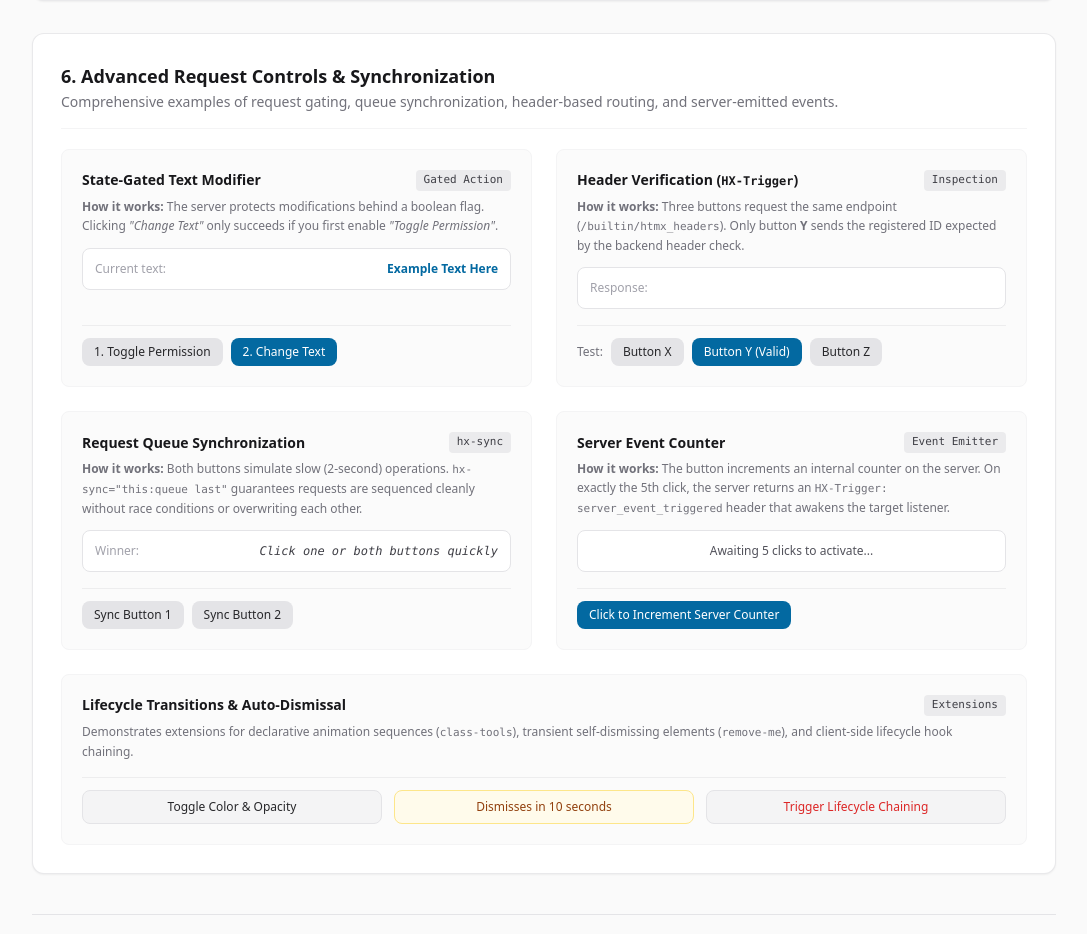
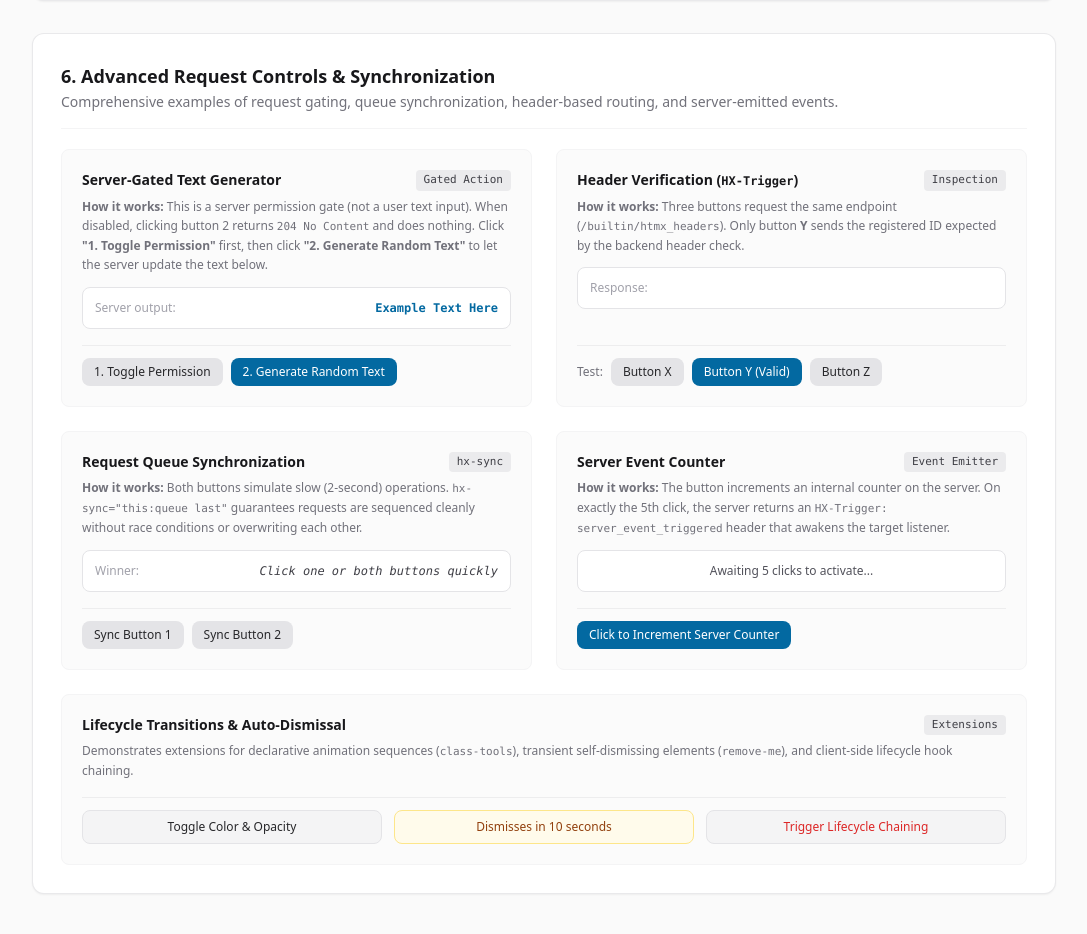
Before and after one commit to CFMVCarlos/FastAPI-HTMX-Jinja2, a FastAPI app: page / in a window 1280 px wide. Shown: the part 2161-3095 px from the top of the page, without its empty margins (96-1183 px from the left). Run offline with FastAPI, Linux system fonts and the light colour scheme; some libraries are stand-ins or nearby versions.

Commit message:
docs(ui): clarify server-gated text generator behavior and button labels

```diff
--- a/templates/index.html
+++ b/templates/index.html
@@ -355,19 +355,19 @@
 
           <div class="grid grid-cols-1 md:grid-cols-2 gap-6">
 
-            <!-- Card 1: State Gated Text Editor -->
+            <!-- Card 1: State Gated Text Generator -->
             <div class="p-5 rounded-lg bg-zinc-50/75 border border-zinc-100 flex flex-col justify-between">
               <div>
                 <div class="flex items-center justify-between">
-                  <h3 class="text-sm font-semibold text-zinc-900">State-Gated Text Modifier</h3>
+                  <h3 class="text-sm font-semibold text-zinc-900">Server-Gated Text Generator</h3>
                   <span class="text-[11px] font-mono bg-zinc-200/70 text-zinc-700 px-2 py-0.5 rounded">Gated Action</span>
                 </div>
                 <p class="text-xs text-zinc-500 mt-1.5 leading-relaxed">
-                  <strong>How it works:</strong> The server protects modifications behind a boolean flag. Clicking <em>"Change Text"</em> only succeeds if you first enable <em>"Toggle Permission"</em>.
+                  <strong>How it works:</strong> This is a server permission gate (not a user text input). When disabled, clicking button 2 returns <code class="font-mono text-[11px]">204 No Content</code> and does nothing. Click <strong>"1. Toggle Permission"</strong> first, then click <strong>"2. Generate Random Text"</strong> to let the server update the text below.
                 </p>
                 <div class="mt-3 p-3 bg-white border border-zinc-200 rounded-lg flex items-center justify-between">
-                  <span class="text-xs text-zinc-400">Current text:</span>
-                  <span id="response_span_text_to_edit" class="text-xs font-semibold text-brand-600">Example Text Here</span>
+                  <span class="text-xs text-zinc-400">Server output:</span>
+                  <span id="response_span_text_to_edit" class="text-xs font-semibold text-brand-600 font-mono">Example Text Here</span>
                 </div>
               </div>
               <div class="mt-4 pt-3 border-t border-zinc-200/60 flex items-center gap-2">
@@ -375,7 +375,7 @@
                   1. Toggle Permission
                 </button>
                 <button id="response_change_button" hx-post="/builtin/response_change" hx-target="#response_span_text_to_edit" class="px-3 py-1.5 bg-brand-600 text-white rounded-lg text-xs font-medium hover:bg-brand-700 transition">
-                  2. Change Text
+                  2. Generate Random Text
                 </button>
               </div>
             </div>
```
